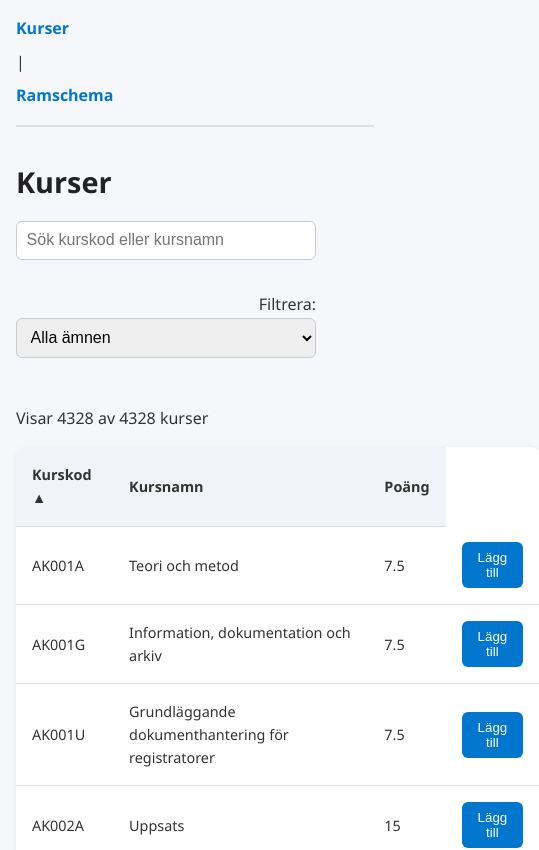
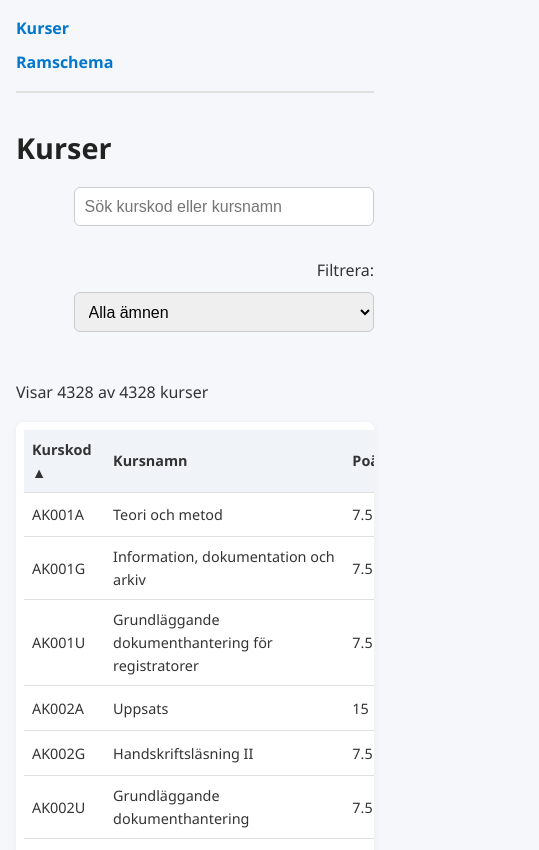
Before and after one commit to arlaspresident/kursportal, an Angular app: page / in a window 390 px wide. Shown: the top 850 px of the page, 539 px wide, since content can reach past the window. Built offline with nearby package versions, Linux system fonts and the light colour scheme.

Commit message:
små ändringar i media quieries

```diff
--- a/src/app/app.component.html
+++ b/src/app/app.component.html
@@ -1,5 +1,6 @@
 <nav>
-  <a routerLink="/">Kurser</a> |
+  <a routerLink="/">Kurser</a>
+  <span class="nav-separator">|</span>
   <a routerLink="/schema">Ramschema</a>
 </nav>
 
--- a/src/styles.css
+++ b/src/styles.css
@@ -126,10 +126,51 @@
 
     table, th, td {
       font-size: 0.9rem;
+      padding: 0.5rem;
     }
 
     input[type="text"],
     select {
       max-width: 100%;
     }
-  }
+    table {
+        display: block;
+        overflow-x: auto;
+        width: 100%;
+      }
+
+      .filter-bar {
+        flex-direction: column;
+        align-items: stretch;
+      }
+
+      td button {
+        max-width: 100%;
+        white-space: nowrap;
+        overflow: hidden;
+        text-overflow: ellipsis;
+        font-size: 0.8rem;
+        padding: 0.4rem 0.6rem;
+        display: inline-block;
+        box-sizing: border-box;
+      }
+
+      .subject-filter {
+        display: flex;
+        flex-direction: column;
+        align-items: stretch;
+        width: 100%;
+      }
+
+      .subject-filter label {
+        margin-bottom: 0.5rem;
+        font-weight: 500;
+      }
+
+      .subject-filter select {
+        width: 100%;
+      }
+      .nav-separator {
+        display: none;
+      }
+    }
```
